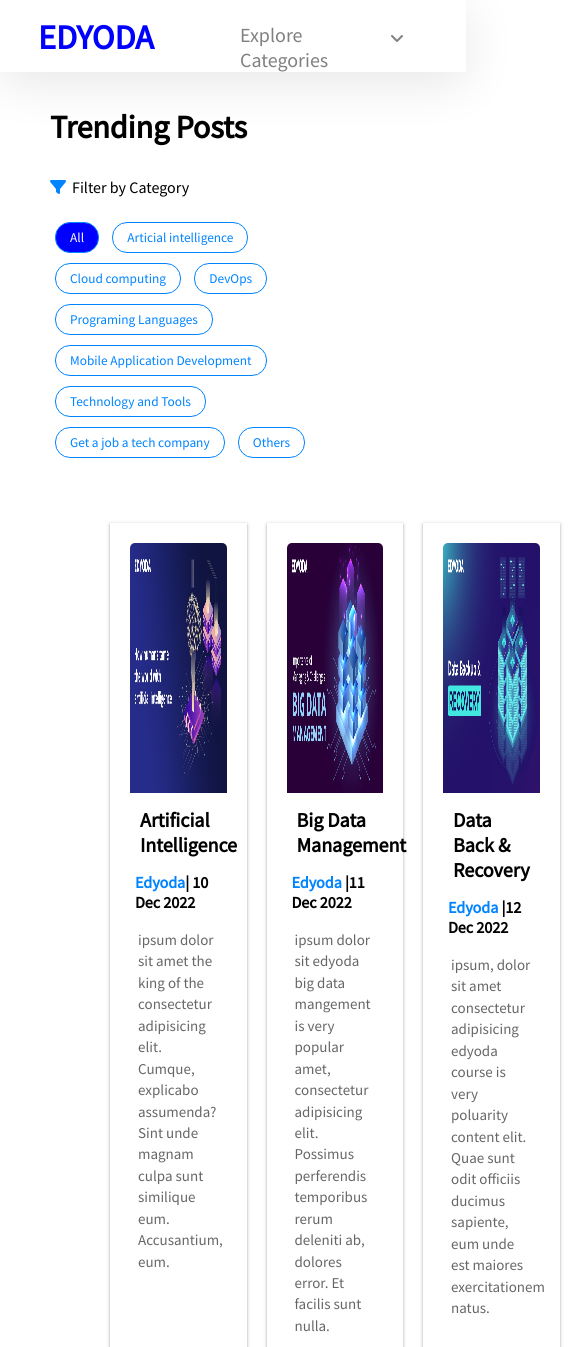
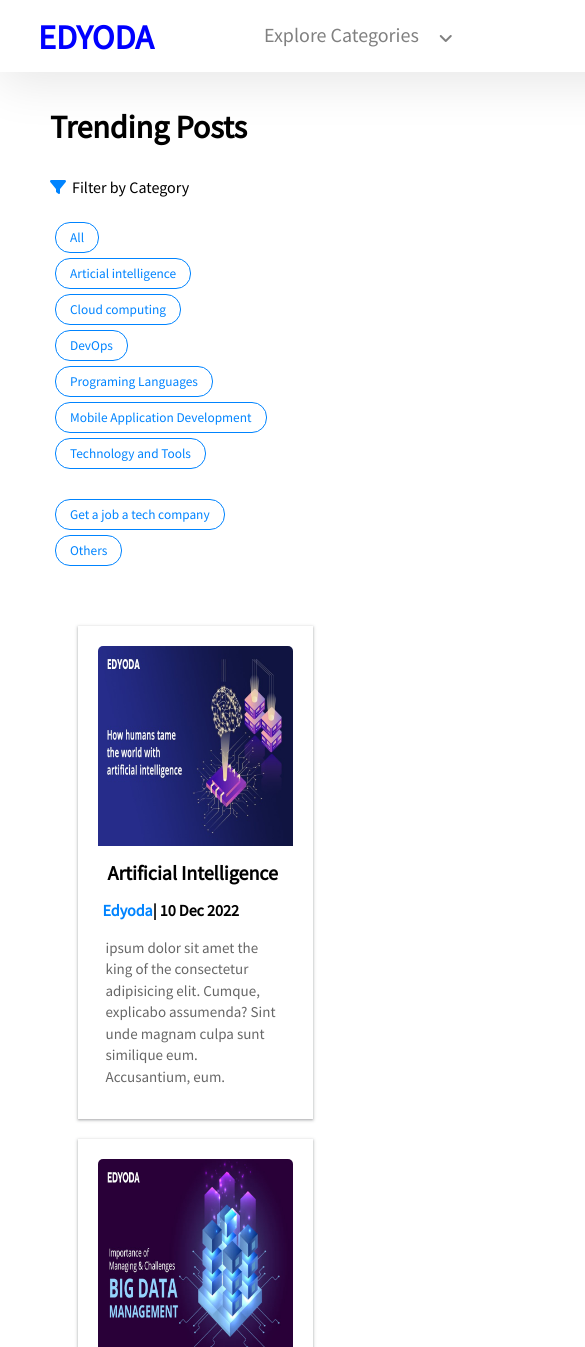
Before and after one commit to MadheshDesigner/Edyoda_stories, a plain HTML site: page index.html in a window 390 px wide. Shown: the top 1347 px of the page, 585 px wide, since content can reach past the window. Drawn offline with Linux system fonts and the light colour scheme; a web font is replaced by a local one.

Commit message:
Update style.css

```diff
--- a/style.css
+++ b/style.css
@@ -139,3 +139,57 @@
     margin-top: 25px;
     margin-bottom: 5px;
 }
+
+
+@media screen and (max-width:600px){
+    .main{
+         flex-direction: column;
+         display: flex;
+         justify-content: center;
+         align-items: center;
+         width: 100vw;
+         margin-left: auto;
+         margin-right: auto;
+
+    }
+
+.item{
+    width:50%;
+    min-height: 300px;
+    background-color: white;
+    padding: 20px;
+    margin: 10px;
+    box-shadow: rgba(60, 64, 67, 0.3) 0px 1px 2px 0px, rgba(60, 64, 67, 0.15) 0px 1px 3px 1px;
+    cursor: pointer;
+}
+    .pic{
+        width: 100%;
+        height: 200px;
+        flex-wrap: wrap;
+        overflow: hidden;
+
+    }
+
+   .head{
+       flex-wrap: wrap;
+       flex: 100%;
+       width: 500% ;
+
+    }
+
+.btn{
+    display: flex;
+    padding: 6px 14px;
+    width: auto;
+    color: #0084ff;
+    border-radius: 15px;
+    border: 1px solid #0084ff;
+    background-color: white;
+    margin: 5px;
+    cursor: pointer;
+}
+
+    .footer{
+        width: 500%;
+    }
+}
```
